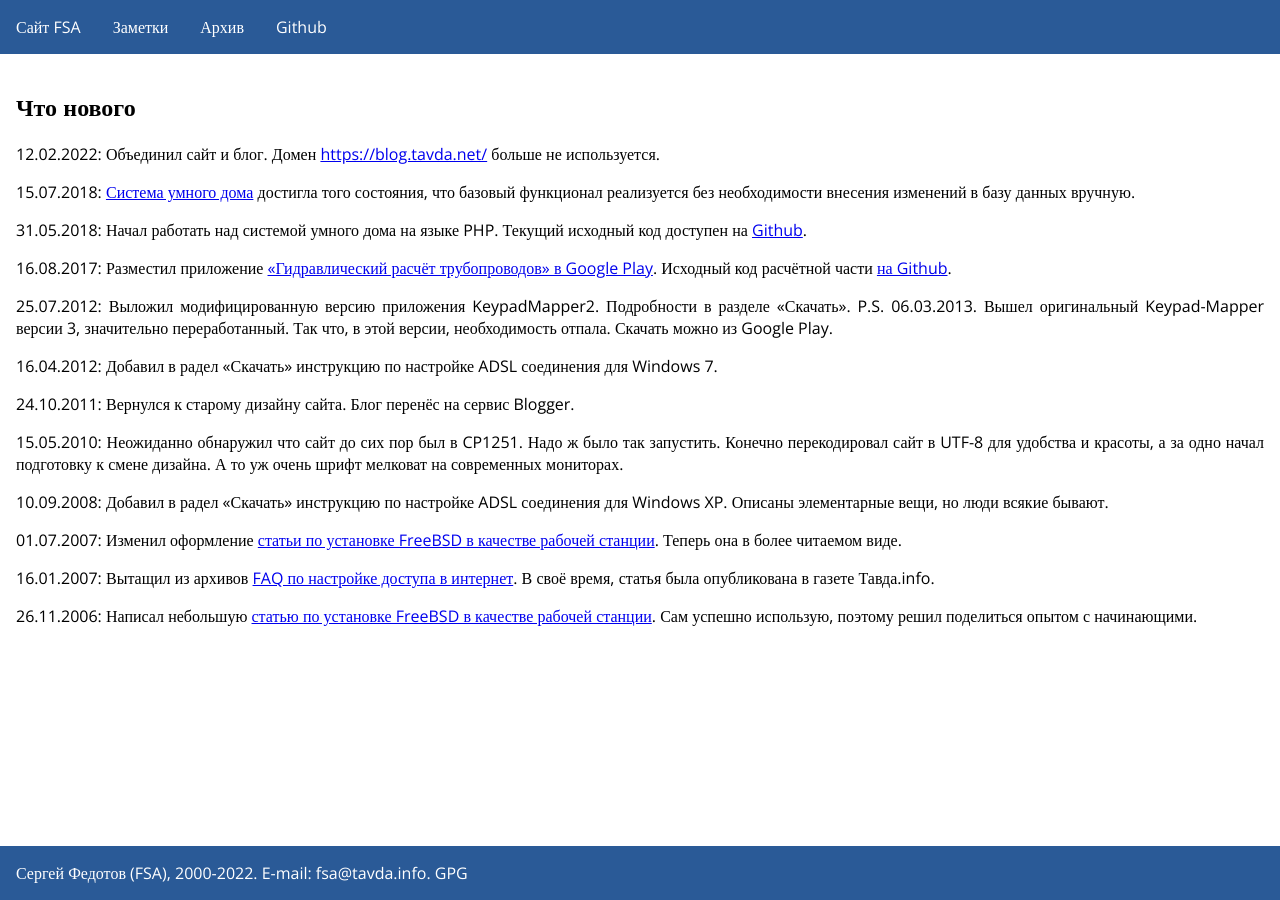
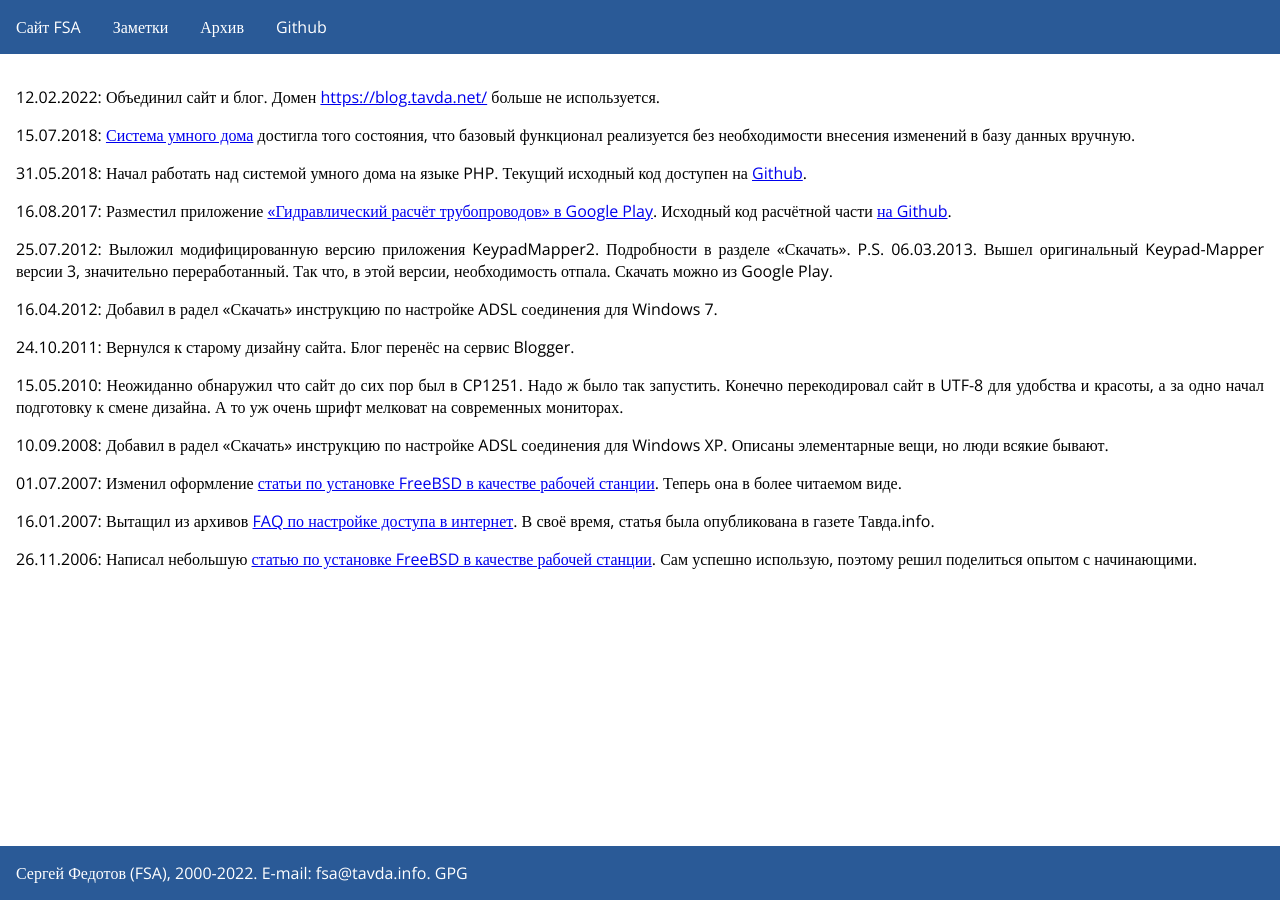
Before and after one commit to fsa/site, a Jekyll site: the page built from index.md, in a window 1280 px wide. Built offline with Jekyll 4.4.1, drawn with Linux system fonts in a browser that asks for light colours.

Commit message:
Убран заголовок с титульной страницы.

```diff
--- a/index.md
+++ b/index.md
@@ -2,8 +2,6 @@
 layout: default
 title: Сайт FSA
 ---
-## Что нового
-
 12.02.2022: Объединил сайт и блог. Домен <https://blog.tavda.net/> больше не используется.
 
 15.07.2018: [Система умного дома](https://shcc.ru/) достигла того состояния, что базовый функционал реализуется без необходимости внесения изменений в базу данных вручную.
```
